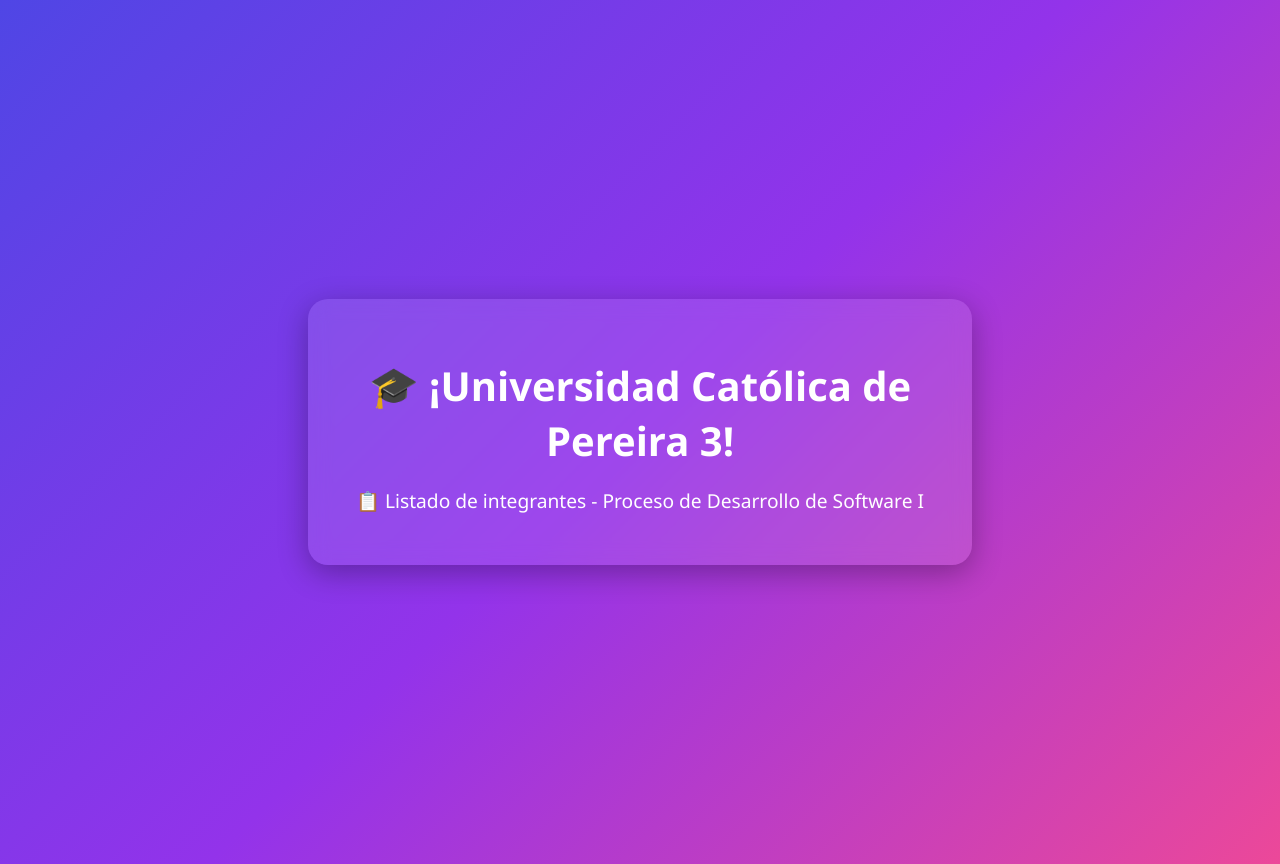
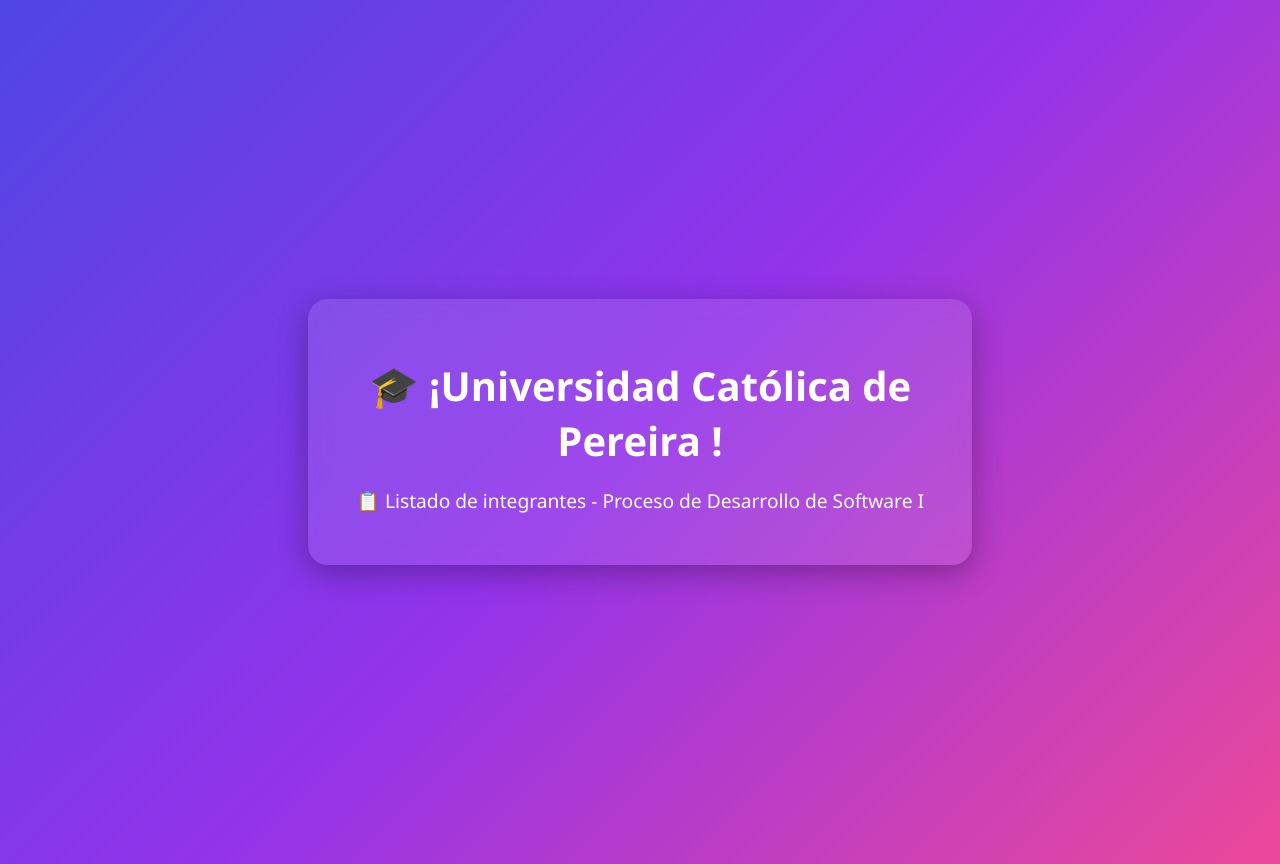
Before and after one commit to ptorodevelop/-ucp-app-react, a React (Create React App) app: page / in a window 1280 px wide. Built offline with nearby package versions, Linux system fonts and the light colour scheme.

Commit message:
fix: impelemented changes

```diff
--- a/src/App.js
+++ b/src/App.js
@@ -37,7 +37,7 @@
   return (
     <div style={containerStyle}>
       <div style={cardStyle}>
-        <h1 style={titleStyle}>🎓 ¡Universidad Católica de Pereira 3!</h1>
+        <h1 style={titleStyle}>🎓 ¡Universidad Católica de Pereira !</h1>
         <p style={paragraphStyle}>
           📋 Listado de integrantes - Proceso de Desarrollo de Software I
         </p>
```
Also changed, not shown: 2 other files (tests, documents, lock files or other folders).
